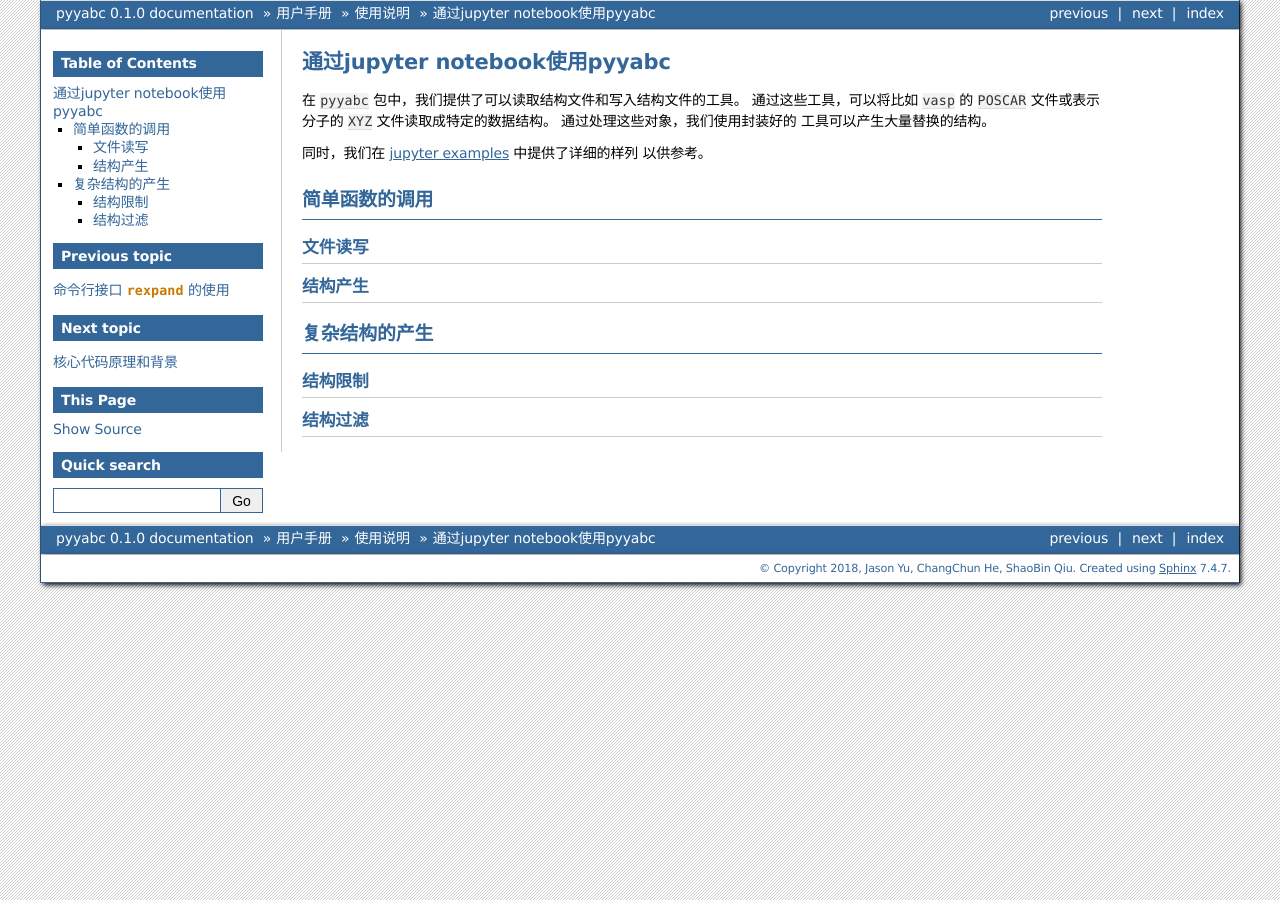
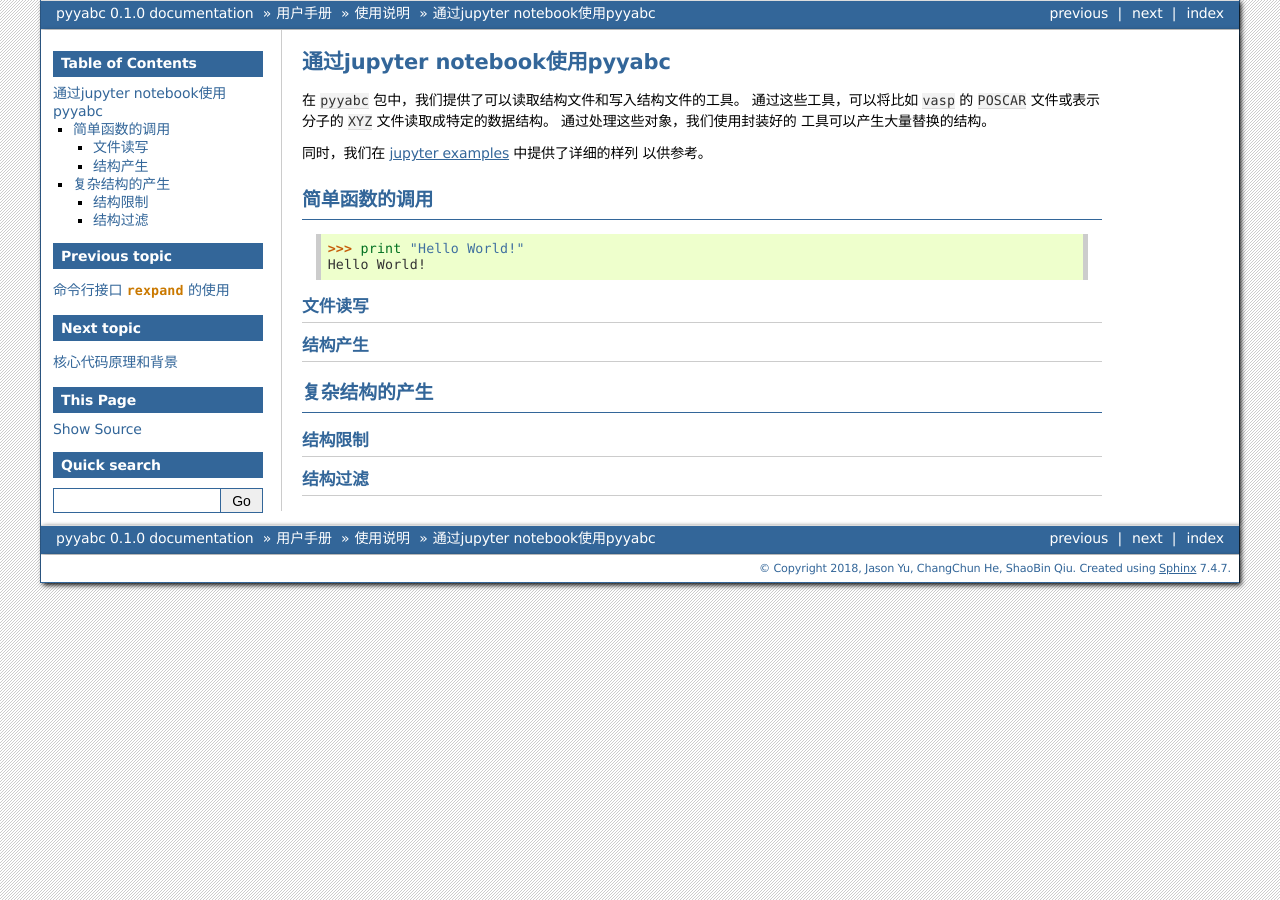
Before and after one commit to scut-ccmp/sagar, a Sphinx documentation site: the page built from docs/source/get_started/pynotebook.rst, in a window 1280 px wide. Built offline with Sphinx 7.4.7, drawn with Linux system fonts in a browser that asks for light colours.

Commit message:
Update pynotebook.rst
test python code

```diff
--- a/docs/source/get_started/pynotebook.rst
+++ b/docs/source/get_started/pynotebook.rst
@@ -14,6 +14,8 @@
 
 简单函数的调用
 ++++++++++++++++++++++
+>>> print "Hello World!"
+Hello World!
 
 文件读写
 ^^^^^^^^^^^^
```
